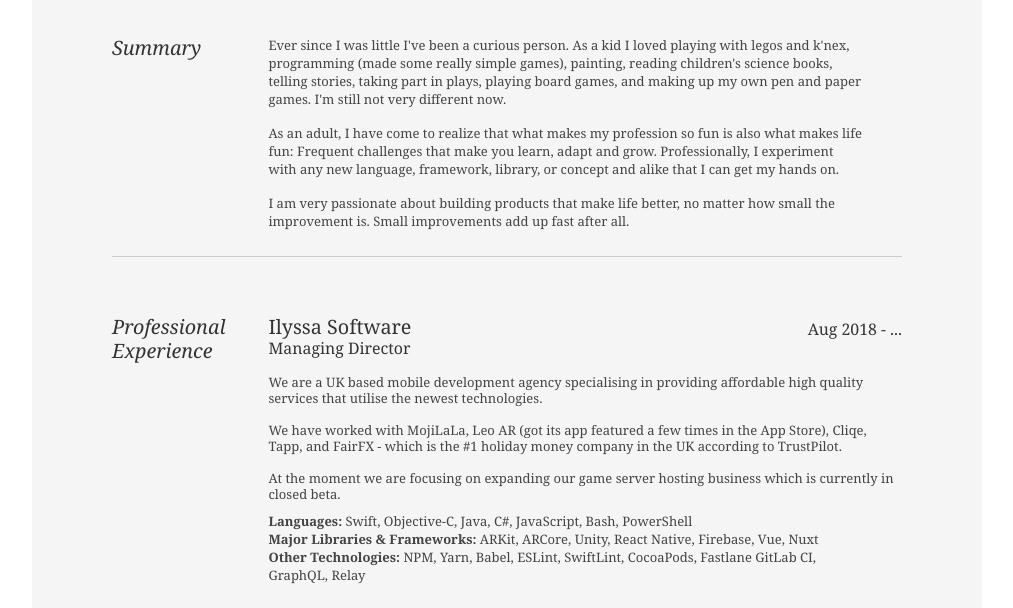
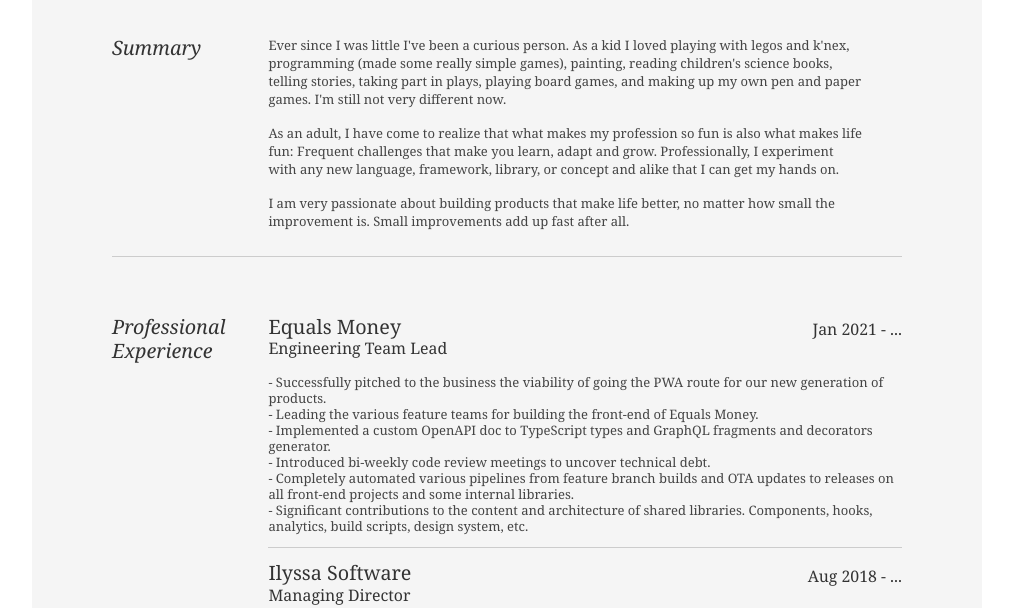
Before and after one commit to isair/Resume, a plain HTML site: page index.html in a window 1280 px wide. Shown: the part 192-800 px from the top of the page, without its empty margins (133-1146 px from the left). Drawn offline with Linux system fonts and the light colour scheme.

Commit message:
feat: add new job

```diff
--- a/index.html
+++ b/index.html
@@ -73,7 +73,19 @@
                             </div>
 
                             <div class="yui-u">
-                            <div class="job">
+                                <div class="job">
+                                    <h2>Equals Money</h2>
+                                    <h3>Engineering Team Lead</h3>
+                                    <h4>Jan 2021 - ...</h4>
+                                    <br>- Successfully pitched to the business the viability of going the PWA route for our new generation of products.
+                                    <br>- Leading the various feature teams for building the front-end of Equals Money.
+                                    <br>- Implemented a custom OpenAPI doc to TypeScript types and GraphQL fragments and decorators generator.
+                                    <br>- Introduced bi-weekly code review meetings to uncover technical debt.
+                                    <br>- Completely automated various pipelines from feature branch builds and OTA updates to releases on all front-end projects and some internal libraries.
+                                    <br>- Significant contributions to the content and architecture of shared libraries. Components, hooks, analytics, build scripts, design system, etc.
+                                </div>
+
+                                <div class="job">
                                     <h2>Ilyssa Software</h2>
                                     <h3>Managing Director</h3>
                                     <h4>Aug 2018 - ...</h4>
```
